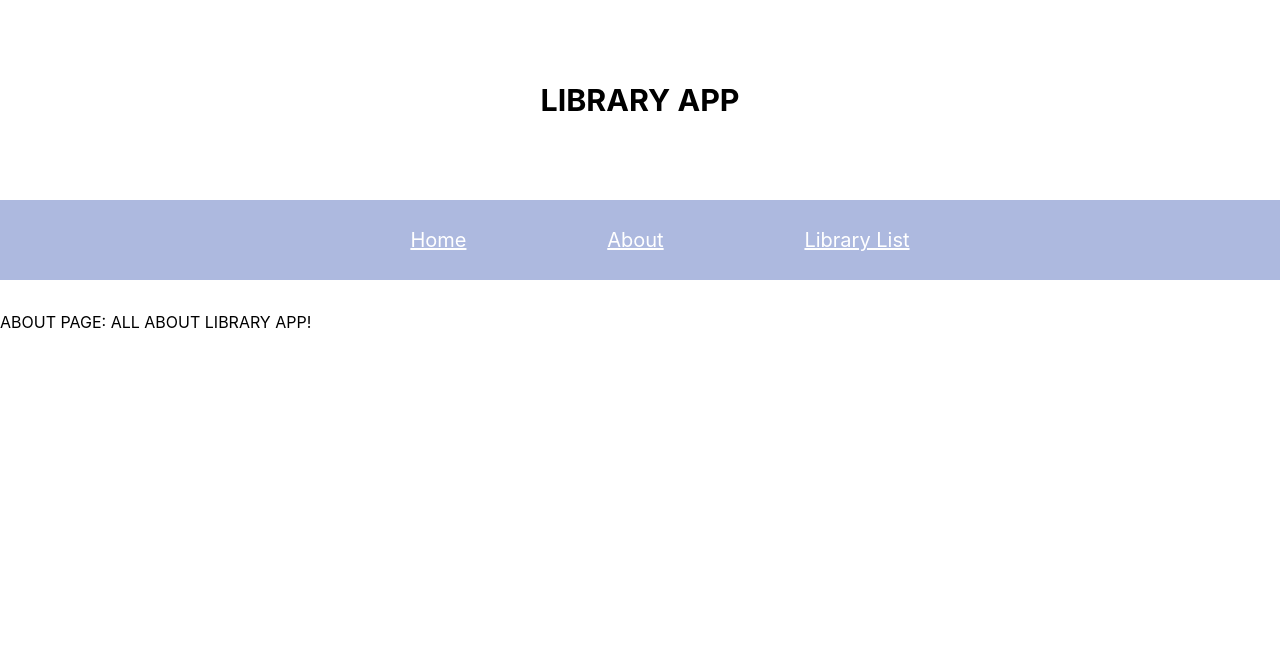
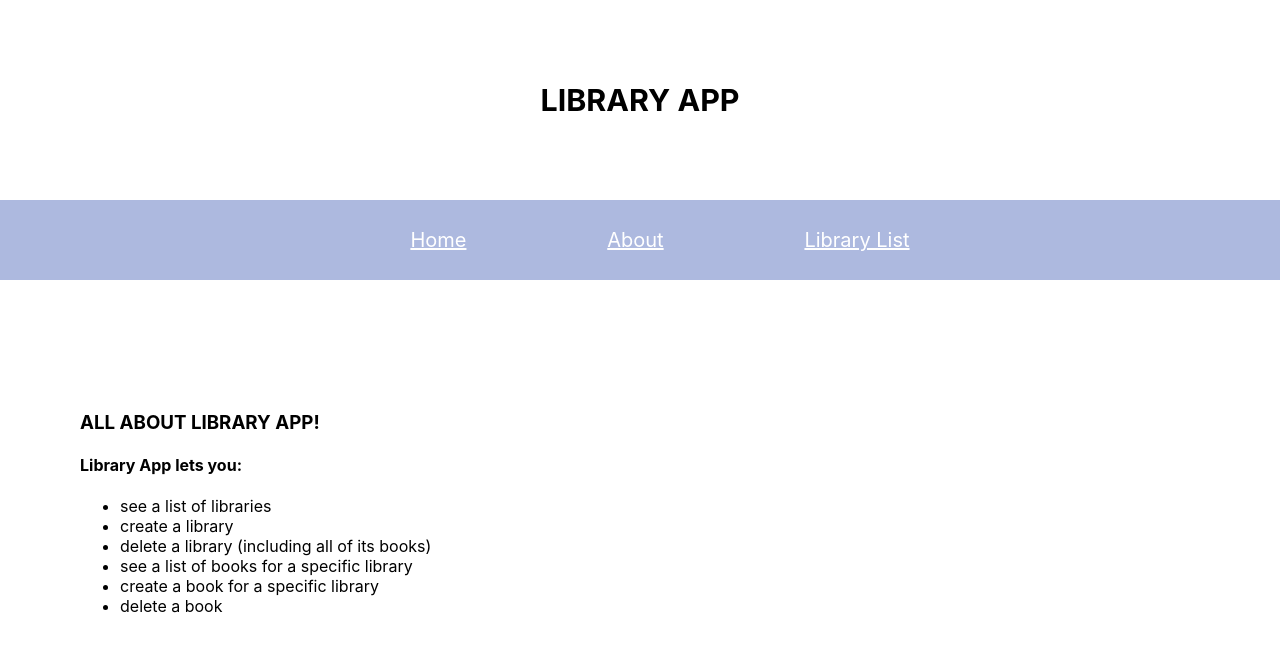
Before and after one commit to devWRM/LIBRARY, a React (Create React App) app in the folder frontend-library/: page /about in a window 1280 px wide. Shown: the top 652 px of the page. Built offline with nearby package versions, Linux system fonts and the light colour scheme; no server answers.

Commit message:
listed what Library App does and styled it

```diff
--- a/frontend-library/src/components/About.js
+++ b/frontend-library/src/components/About.js
@@ -2,8 +2,26 @@ import React from 'react'
 
 const About = () => {
     return (
-        <div>
-            ABOUT PAGE: ALL ABOUT LIBRARY APP!
+        <div
+
+        style = {{
+            padding: '5rem'
+        }}
+
+        >
+            <h3>ALL ABOUT LIBRARY APP!</h3>
+            <h4>Library App lets you:</h4>
+            <ul>
+                <li>see a list of libraries</li>
+                <li>create a library</li>
+                <li>delete a library (including all of its books)</li>
+                <li>see a list of books for a specific library</li>
+                <li>create a book for a specific library</li>
+                <li>delete a book</li>
+
+
+            </ul>
+
         </div>
     )
 }
```
